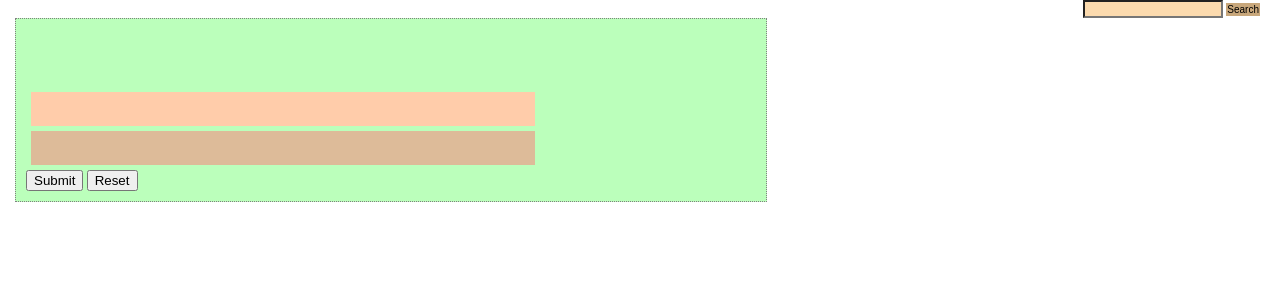
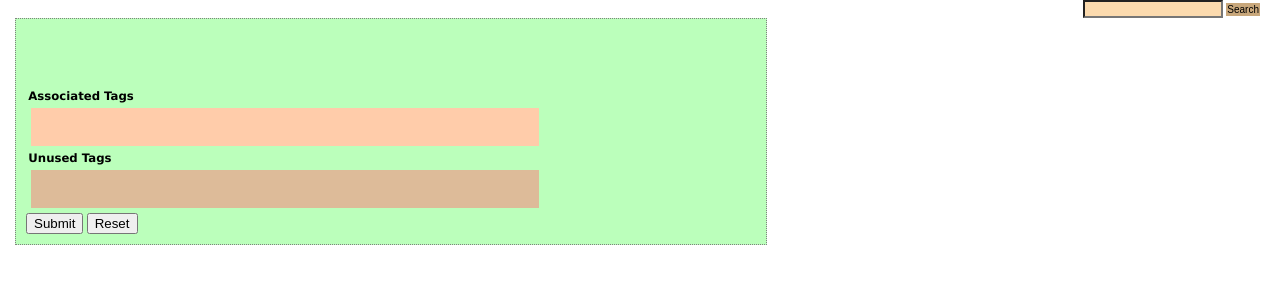
Before and after one commit to abztrakt/labtracker, a Python web app: template templates/IssueTracker/create.html in a window 1280 px wide. Shown: the part 31-331 px from the top of the page. Run offline with Jinja, Linux system fonts and the light colour scheme; the template is opened without the code that fills it, so the values that code supplies are empty; some libraries are stand-ins or nearby versions.

Commit message:
Added h3 for labels for the tag sections

```diff
--- a/static/css/create.css
+++ b/static/css/create.css
@@ -29,7 +29,7 @@ div.tags {
 
 div.tags div {
     margin: .5em;
-    padding: .2em;
+    padding: .4em;
     min-height: 3em;
     width: 50em;
 }
@@ -37,8 +37,14 @@ div.tags div {
 div.tags li {
     padding: .5em;
     cursor: pointer;
+    color: #333;
 }
 
 div#untagged { background: #DDBB99; }
 
 div#tagged { background: #FFCCAA; }
+
+div.tags h3 {
+    padding: 0px;
+    margin: .2em;
+}
--- a/templates/IssueTracker/create.html
+++ b/templates/IssueTracker/create.html
@@ -39,11 +39,13 @@
 </table>
 <br class="clear" />
 <div class='tags block_if_js'>
+	<h3>Associated Tags</h3>
 	<div id='tagged'>
 		<ul class='inline'>
 		</ul>
 	</div>
 
+	<h3>Unused Tags</h3>
 	<div id='untagged'>
 		<ul class='inline'>
 			{% for problem in problem_types %}
```
